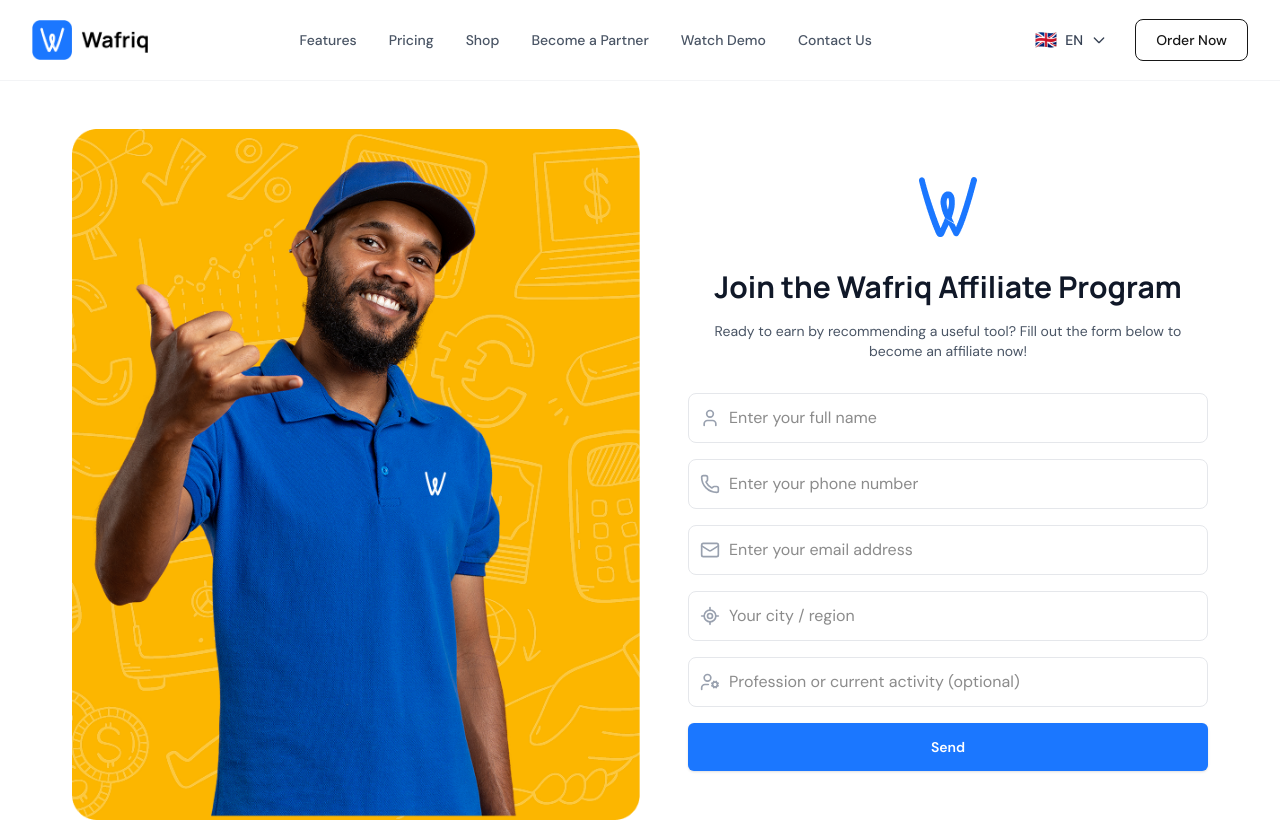
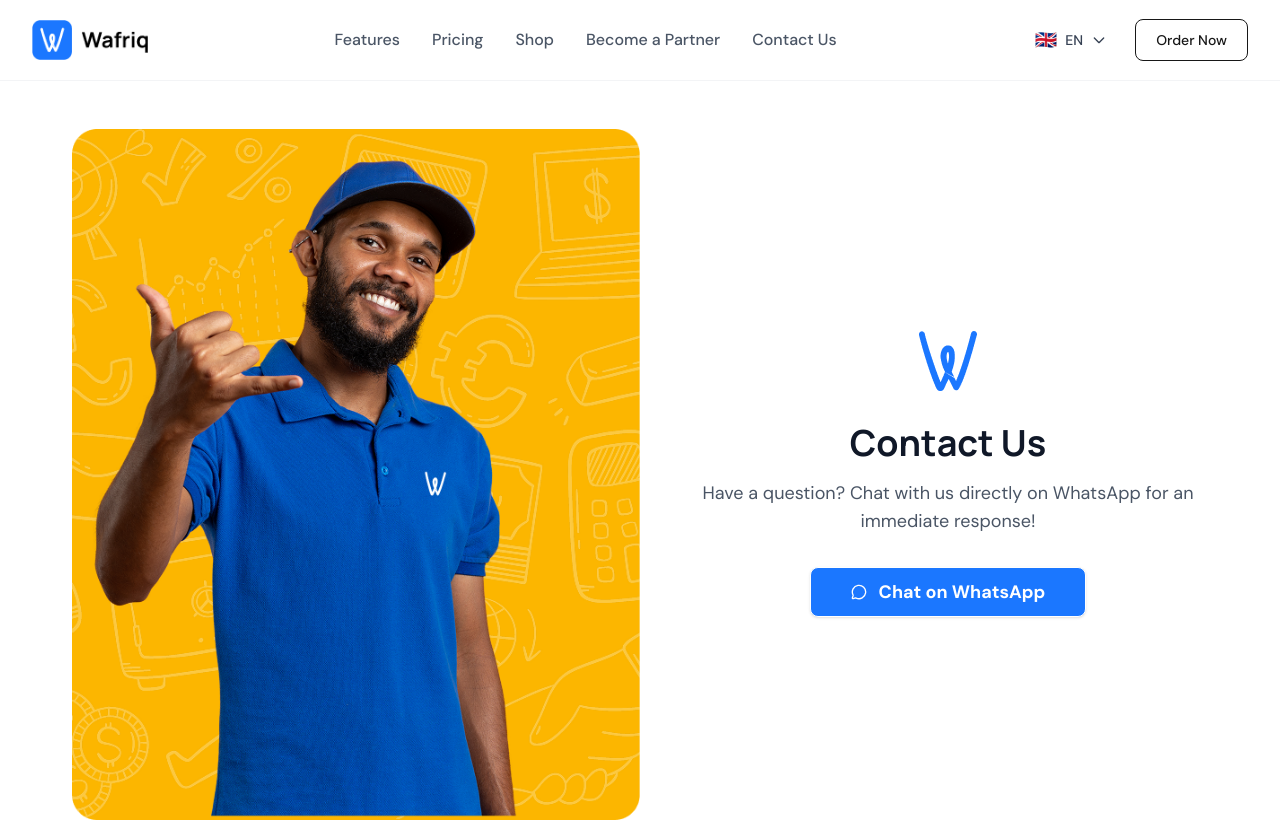
Before and after one commit to anyepeter/wafriq, a Next.js app: page /en/contact in a window 1280 px wide. Shown: the top 822 px of the page. Built offline with nearby package versions, Linux system fonts and the light colour scheme.

Commit message:
feat: Implement direct WhatsApp contact on the contact page, update i18n messages, remove barcode reader from the shop, and refine navigation links.

```diff
--- a/messages/en.json
+++ b/messages/en.json
@@ -279,8 +279,11 @@
     "general": "Hello, I am interested in the Wafriq POS system. Please provide more information."
   },
   "contactPage": {
-    "title": "Join the Wafriq Affiliate Program",
-    "description": "Ready to earn by recommending a useful tool? Fill out the form below to become an affiliate now!",
+    "title": "Contact Us",
+    "description": "Have a question? Chat with us directly on WhatsApp for an immediate response!",
+    "whatsappTitle": "Chat with us",
+    "whatsappDescription": "Get an immediate response from our team.",
+    "whatsappCta": "Chat on WhatsApp",
     "form": {
       "fullName": "Full Name",
       "fullNamePlaceholder": "Enter your full name",
--- a/src/components/ContactForm.tsx
+++ b/src/components/ContactForm.tsx
@@ -1,32 +1,15 @@
 import Image from 'next/image';
-import { LocateFixed, Mail, Phone, User, UserCog } from 'lucide-react';
+import { MessageCircle } from 'lucide-react';
 import { getTranslations } from 'next-intl/server';
 import { Button } from './ui/button';
-
-
-type IconInputProps = {
-    id: string;
-    name: string;
-    type?: string;
-    placeholder: string;
-    label: string;
-    icon: React.ComponentType<{ className?: string }>;
-}
+import { Link } from '@/i18n/navigation';
+import { getWhatsAppUrl } from '@/lib/whatsapp';
 
 
 export default async function ContactForm() {
     const t = await getTranslations('contactPage');
+    const w = await getTranslations('whatsappMessages');
 
-    async function submitContactForm(formData: FormData) {
-        'use server';
-        const rawFormData = {
-            fullName: formData.get('fullName'),
-            phone: formData.get('phone'),
-            email: formData.get('email'),
-            city: formData.get('city'),
-            profession: formData.get('profession'),
-        };
-    }
     return (
         <section className="min-h-[80vh] flex items-center justify-center my-10 lg:my-12">
             <div className="max-w-[1200px] mx-auto px-4 sm:px-6 lg:px-8 w-full mb-10">
@@ -53,92 +36,37 @@
                                 />
                             </div>
                         </div>
-                        <h1 className="text-2xl lg:text-3xl font-bold text-gray-900 text-center mb-4">
+                        <h1 className="text-2xl lg:text-4xl font-bold text-gray-900 text-center mb-4">
                             {t('title')}
                         </h1>
-                        <p className="text-gray-600 text-center mb-8 text-sm">
+                        <p className="text-gray-600 text-center mb-8 text-lg">
                             {t('description')}
                         </p>
-                        <form action={submitContactForm} className="space-y-4">
-                            <IconInput
-                                id="fullName"
-                                name="fullName"
-                                label={t('form.fullName')}
-                                placeholder={t('form.fullNamePlaceholder')}
-                                icon={User}
-                            />
 
-                            <IconInput
-                                id="phone"
-                                name="phone"
-                                type="tel"
-                                label={t('form.phone')}
-                                placeholder={t('form.phonePlaceholder')}
-                                icon={Phone}
-                            />
-
-                            <IconInput
-                                id="email"
-                                name="email"
-                                type="email"
-                                label={t('form.email')}
-                                placeholder={t('form.emailPlaceholder')}
-                                icon={Mail}
-                            />
-
-                            <IconInput
-                                id="city"
-                                name="city"
-                                label={t('form.city')}
-                                placeholder={t('form.cityPlaceholder')}
-                                icon={LocateFixed}
-                            />
-
-                            <IconInput
-                                id="profession"
-                                name="profession"
-                                label={t('form.profession')}
-                                placeholder={t('form.professionPlaceholder')}
-                                icon={UserCog}
-                            />
+                        <div className="flex justify-center">
                             <Button
-                                type="submit"
+                                asChild
                                 size="lg"
-                                className='w-full text-white font-semibold'
+                                className={`
+                                    w-full sm:w-auto bg-primary-500 hover:bg-transparent hover:text-primary-500
+                                    hover:border-primary-500 border text-white font-bold py-6 px-10 rounded-lg
+                                    transition-all hover:-translate-y-1 active:scale-95 flex items-center gap-3
+                                    text-lg`
+                                }
                             >
-                                {t('form.submit')}
+                                <Link
+                                    href={getWhatsAppUrl(w('general'))}
+                                    target="_blank"
+                                    rel="noopener noreferrer"
+                                >
+                                    <MessageCircle className="w-6 h-6" />
+                                    {t('whatsappCta')}
+                                </Link>
                             </Button>
-                        </form>
+                        </div>
                     </div>
                 </div>
             </div>
         </section>
     );
 }
-
-
-const IconInput = (
-    {
-        id,
-        name,
-        label,
-        placeholder,
-        type = "text",
-        icon: Icon
-    }: IconInputProps) => (
-    <div className="relative">
-        <label htmlFor={id} className="sr-only">
-            {label}
-        </label>
-        <div className="absolute inset-y-0 left-0 pl-3 flex items-center pointer-events-none">
-            <Icon className="h-5 w-5 text-gray-400" />
-        </div>
-        <input
-            type={type}
-            id={id}
-            name={name}
-            placeholder={placeholder}
-            className="block w-full pl-10 pr-3 py-3 border border-gray-200 rounded-lg focus:outline-none focus:ring-2 focus:ring-blue-500 focus:border-transparent transition-all"
-        />
-    </div>
-);
--- a/src/components/Navbar.tsx
+++ b/src/components/Navbar.tsx
@@ -21,7 +21,7 @@
     { href: '/#pricing', label: t('pricing') },
     { href: '/shop', label: t('shop') },
     { href: '/members', label: t('partner') },
-    { href: '/demo', label: t('demo') },
+    // { href: '/demo', label: t('demo') },
     { href: '/contact', label: t('contact') },
   ];
   return (
@@ -43,7 +43,7 @@
               <Link
                 key={link.href}
                 href={link.href}
-                className="text-sm font-medium transition-colors text-gray-600 hover:text-primary-500"
+                className="text-base font-medium transition-colors text-gray-600 hover:text-primary-500"
                 scroll={true}
               >
                 {link.label}
@@ -56,7 +56,7 @@
               href={getWhatsAppUrl(w('general'))}
               target="_blank"
               rel="noopener noreferrer"
-              className="inline-flex items-center justify-center px-5 py-2.5 text-sm font-medium border rounded-lg hover:bg-blue-600 transition-colors"
+              className="inline-flex items-center justify-center px-5 py-2.5 text-sm font-medium border rounded-lg hover:bg-blue-600 hover:text-white transition-colors"
             >
               {t('cta')}
             </a>
--- a/src/components/homesections/Demo.tsx
+++ b/src/components/homesections/Demo.tsx
@@ -4,10 +4,22 @@
 import { Button } from '@/components/ui/button';
 
 interface DemoProps {
-    ctaSecondaryText: string;
+    ctaSecondaryText?: string;
+    children?: React.ReactNode;
+    className?: string;
+    variant?: "outline" | "default" | "link" | "destructive" | "secondary" | "ghost";
+    size?: "default" | "sm" | "lg" | "icon";
+    showIcon?: boolean;
 }
 
-export default function Demo({ ctaSecondaryText }: DemoProps) {
+export default function Demo({
+    ctaSecondaryText,
+    children,
+    className,
+    variant = "outline",
+    size = "lg",
+    showIcon = true
+}: DemoProps) {
     const [showDemo, setShowDemo] = useState(false);
     const [videoLoaded, setVideoLoaded] = useState(false);
 
@@ -25,14 +37,15 @@
     return (
         <>
             <Button
-                variant="outline"
-                size="lg"
-                className="px-6 lg:px-3 xl:px-6 hover:bg-gray-100 hover:scale-105 transition-all duration-300 ease-in-out gap-2"
+                variant={variant}
+                size={size}
+                className={className || "px-6 lg:px-3 xl:px-6 hover:bg-gray-100 hover:scale-105 transition-all duration-300 ease-in-out gap-2"}
                 onClick={() => {
                     setShowDemo(true);
                     setVideoLoaded(false);
                 }}
             >
+                {showIcon && (
                     <svg
                         className="w-5 h-5"
                         viewBox="0 0 20 20"
@@ -44,10 +57,9 @@
                             clipRule="evenodd"
                         />
                     </svg>
-                {ctaSecondaryText}
+                )}
+                {children || ctaSecondaryText}
             </Button>
-
-            {/* Demo Video Popup */}
             {showDemo && (
                 <div
                     className="fixed inset-0 z-50 flex items-center justify-center bg-black/80 backdrop-blur-sm"
--- a/src/components/homesections/Faq.tsx
+++ b/src/components/homesections/Faq.tsx
@@ -6,7 +6,7 @@
   const t = useTranslations('faq');
 
   return (
-    <section id="faq" className="py-16 lg:py-24 bg-white">
+    <section id="faq" className="py-16 bg-white">
       <div className="max-w-[1400px] mx-auto px-2 sm:px-6 lg:px-8">
         <div className='w-full max-w-[600px] md:max-w-full mx-auto p-4'>
           <div className="grid grid-cols-1 md:grid-cols-2 gap-9 items-center">
--- a/src/components/homesections/Shop.tsx
+++ b/src/components/homesections/Shop.tsx
@@ -7,7 +7,7 @@
 import { getWhatsAppUrl } from '@/lib/whatsapp';
 
 
-type ProductKey = 'tablet' | 'printer' | 'stand' | 'barcodeReader';
+type ProductKey = 'tablet' | 'printer' | 'stand';
 
 type Product = {
   key: ProductKey;
@@ -30,10 +30,6 @@
     {
       key: 'stand',
       image: '/images/image-2.png',
-    },
-    {
-      key: 'barcodeReader',
-      image: '/images/image-4.png',
     },
   ];
   return (
--- a/src/components/ui/button.tsx
+++ b/src/components/ui/button.tsx
@@ -10,7 +10,7 @@
         variants: {
             variant: {
                 default:
-                    "bg-primary text-primary-foreground shadow hover:bg-primary/90",
+                    "bg-primary-500 text-primary-foreground shadow hover:bg-primary-600",
                 destructive:
                     "bg-destructive text-destructive-foreground shadow-sm hover:bg-destructive/90",
                 outline:
@@ -23,7 +23,7 @@
             size: {
                 default: "h-9 px-4 py-2",
                 sm: "h-8 rounded-md px-3 text-xs",
-                lg: "h-12 rounded-md px-8",
+                lg: "h-12 text-lg rounded-md px-8",
                 icon: "h-9 w-9",
             },
         },
```
Also changed, not shown: messages/fr.json (+5 -2 lines), src/components/MembersHero.tsx (+8 -4 lines). Lines whose indentation alone changed are shown as unchanged.
